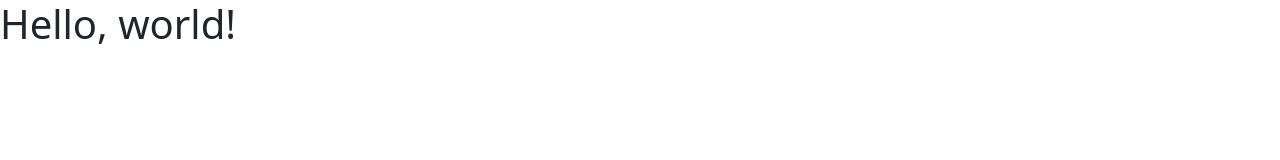
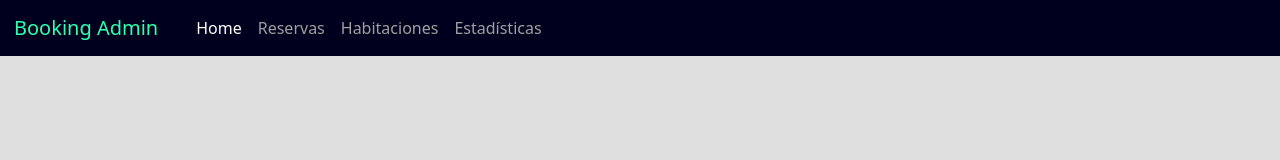
Before and after one commit to JuanDavid24/blockinar-challenge, a website: page index.html in a window 1280 px wide. Drawn offline with nearby package versions, Linux system fonts and the light colour scheme.

Commit message:
+navbar en index.html +styles.css

```diff
--- /dev/null
+++ b/css/styles.css
@@ -0,0 +1,51 @@
+body {
+    background-color:rgb(223, 223, 223);
+}
+
+.bg-darkblue{
+    background-color: #00001e !important;
+}
+
+.bg-applegreen {
+    background-color: #00ff99 !important;
+}
+
+.text-darkblue {
+    color: #00001e !important;
+}
+
+.text-applegreen {
+    color: #00ff99 !important;
+}
+
+nav {
+    padding: 20px;
+}
+.navbar-brand, .navbar-brand:visited {
+ padding: 2px 14px;
+ color: #30ffac
+}
+
+.navbar-brand:hover {
+    color: #00ff99
+   }
+
+.nav-link, .nav-link:visited {
+    color: rgb(160, 160, 160);
+}
+
+.nav-item {
+    color: #6ffbc3;
+}
+
+.active .nav-link {
+    color: #ffffff;
+}
+
+.nav-link:hover {
+    color: #6ffbc3;
+}
+
+.nav-link:active {
+    color: #0e6743;
+}
--- a/index.html
+++ b/index.html
@@ -3,11 +3,26 @@
   <head>
     <meta charset="utf-8">
     <meta name="viewport" content="width=device-width, initial-scale=1">
-    <title>Bootstrap demo</title>
+    <title>Booking App</title>
     <link href="node_modules/bootstrap/dist/css/bootstrap.min.css" rel="stylesheet" integrity="sha384-gH2yIJqKdNHPEq0n4Mqa/HGKIhSkIHeL5AyhkYV8i59U5AR6csBvApHHNl/vI1Bx" crossorigin="anonymous">
+    <link href="css/styles.css" rel="stylesheet">
   </head>
   <body>
-    <h1>Hello, world!</h1>
+    <nav class="navbar navbar-dark navbar-expand-md bg-darkblue fixed-top" >
+      <a class="navbar-brand nav-link-light" href="#">Booking Admin</a>
+      <button class="navbar-toggler" type="button" data-bs-toggle="collapse" data-bs-target="#navbarScroll" aria-controls="navbarScroll" aria-expanded="false" aria-label="Toggle navigation">
+        <span class="navbar-toggler-icon"></span>
+      </button>
+      <div class="collapse navbar-collapse" id="navbarScroll">
+        <ul class="navbar-nav mr-auto">
+          <li class="nav-item active"> <a class="nav-link" href="#">Home</a> </li>
+          <li class="nav-item"> <a class="nav-link" href="./bookings.html">Reservas</a> </li>
+          <li class="nav-item"> <a class="nav-link" href="./rooms.html">Habitaciones</a> </li>
+          <li class="nav-item"> <a class="nav-link" href="./stats.html">Estadísticas</a> </li>
+        </ul>
+      </div>
+    </nav>
+
     <script src="node_modules/jquery/dist/jquery.min.js"></script>
     <script src="node_modules/bootstrap/dist/js/bootstrap.bundle.min.js" integrity="sha384-A3rJD856KowSb7dwlZdYEkO39Gagi7vIsF0jrRAoQmDKKtQBHUuLZ9AsSv4jD4Xa" crossorigin="anonymous"></script>
   </body>
```
